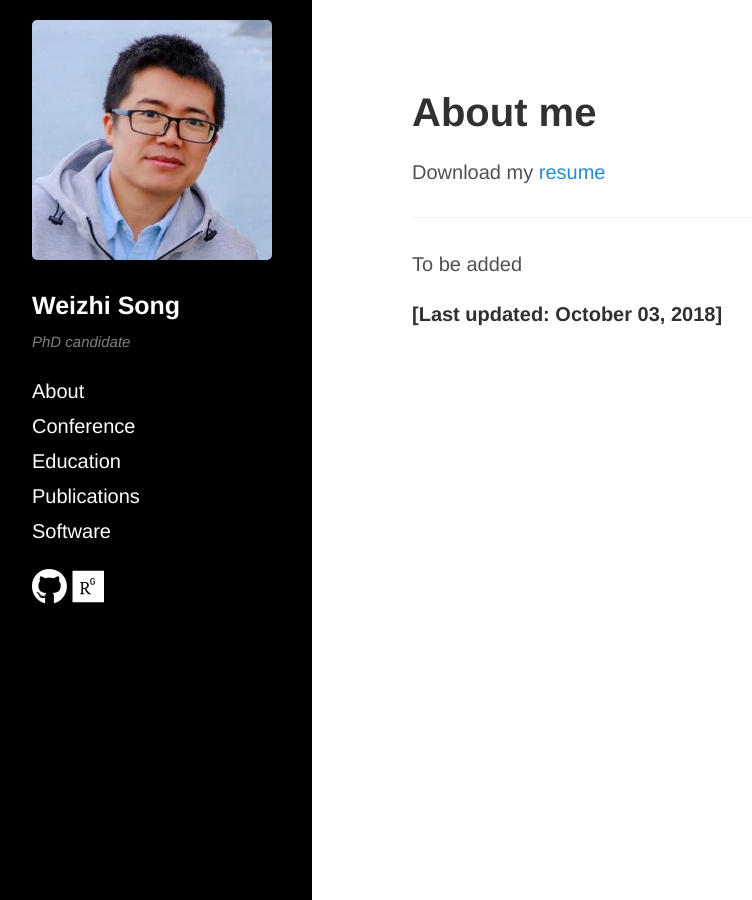
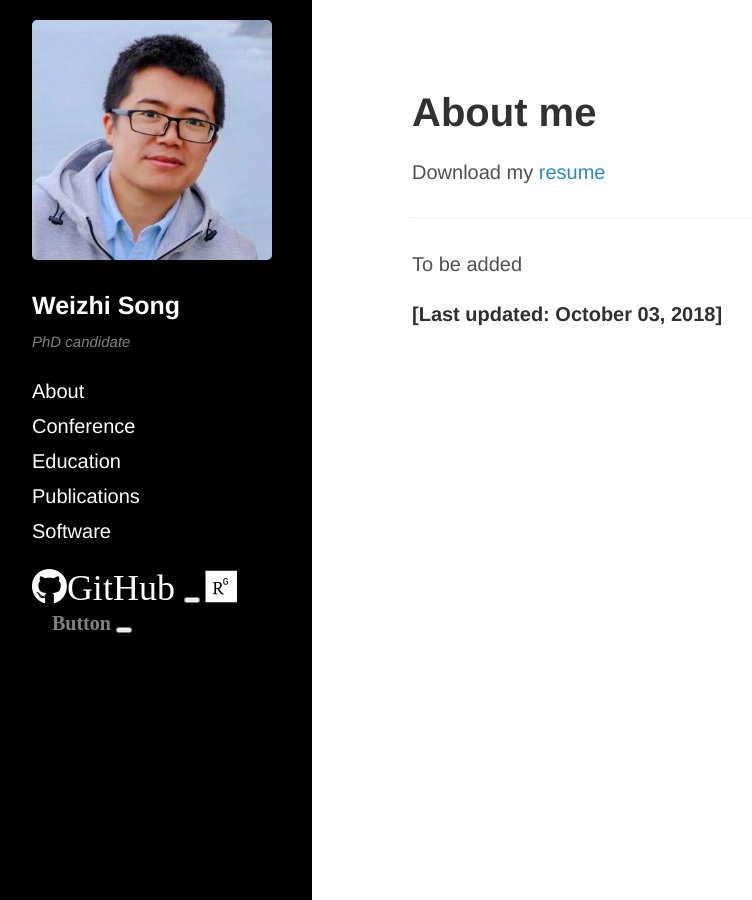
Before and after one commit to songweizhi/songweizhi.github.io, a Jekyll site: the page built from index.md, in a window 1280 px wide. Shown: the whole page, without its empty margins (8-760 px from the left). Built offline with Jekyll 4.4.1, drawn with Linux system fonts in a browser that asks for light colours; nearby versions of some CDN libraries.

Commit message:
Initial commit

```diff
--- a/_includes/social.html
+++ b/_includes/social.html
@@ -2,7 +2,7 @@
 
   {% if site.github_username %}
   <a href="https://github.com/songweizhi">
-    <i class="fab fa-github" style="font-size:36px" ></i>
+    <i class="fab fa-github" style="font-size:36px" >GitHub <button style="font-size:24px"></button></i>
   </a>
   {% endif %}
 
@@ -14,3 +14,8 @@
   {% endif %}
 
 </div>
+
+
+
+
+<i class="fa fa-github">Button <button style="font-size:24px"></button></i>
```
